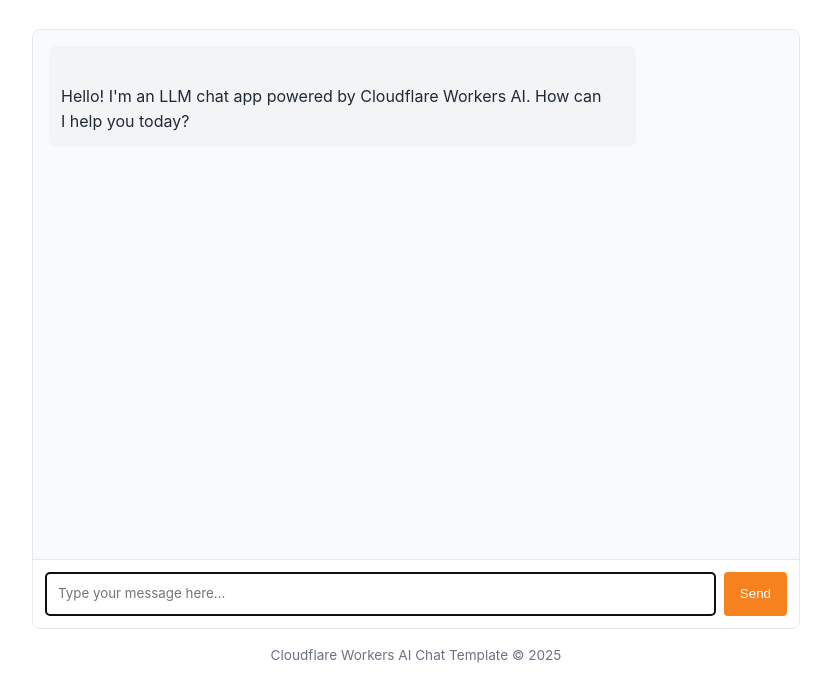
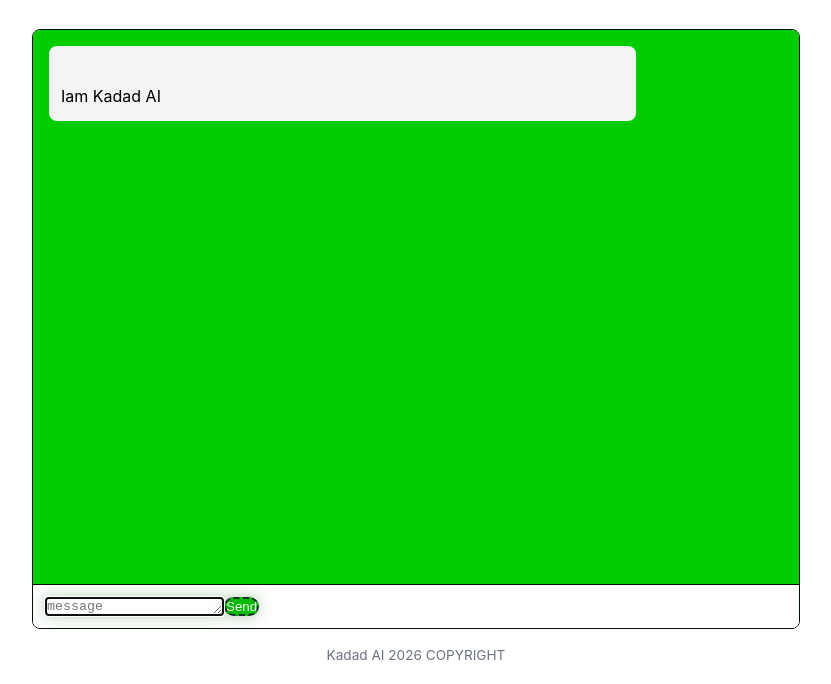
Before and after one commit to kavandad93/em, a website: page public/index.html in a window 1280 px wide. Shown: the part 116-800 px from the top of the page, without its empty margins (224-1055 px from the left). Drawn offline with Linux system fonts and the light colour scheme.

Commit message:
Update index.html

```diff
--- a/public/index.html
+++ b/public/index.html
@@ -3,16 +3,16 @@
 	<head>
 		<meta charset="UTF-8" />
 		<meta name="viewport" content="width=device-width, initial-scale=1.0" />
-		<title>LLM Chat App</title>
+		<title>Kadad Chat APP</title>
 		<style>
 			:root {
-				--primary-color: #f6821f;
-				--primary-hover: #e67e22;
-				--light-bg: #f9fafb;
-				--border-color: #e5e7eb;
-				--text-color: #1f2937;
+				--primary-color: #00bc00;
+				--primary-hover: #00ff00;
+				--light-bg: #00cc00;
+				--border-color: #001100;
+				--text-color: #000000;
 				--text-light: #6b7280;
-				--user-msg-bg: #fff2e6;
+				--user-msg-bg: #00aa00;
 				--assistant-msg-bg: #f3f4f6;
 			}
 
@@ -24,7 +24,7 @@
 
 			body {
 				font-family:
-					-apple-system, BlinkMacSystemFont, "Segoe UI", Roboto, Oxygen, Ubuntu,
+					-apple-system, BlinkMacSystemFont, "Segoe UI", Roboto, Oxygen, Ubuntu, "b yekan",
 					Cantarell, sans-serif;
 				line-height: 1.6;
 				color: var(--text-color);
@@ -94,24 +94,23 @@
 			}
 
 			#user-input {
-				flex: 1;
-				padding: 0.75rem;
-				border: 1px solid var(--border-color);
-				border-radius: 4px;
-				font-family: inherit;
-				resize: none;
-				min-height: 44px;
+				background: rgba(255, 255, 255, 0.37);
+				backdrop-filter: blur(3px);
+				-webkit-backdrop-filter: blur(3px);
+
+				box-shadow: 0px 0px 16px rgba(0, 86, 0, 0.3);
+				border: 2px dashed #1f2937;
 			}
 
+
 			#send-button {
-				margin-left: 0.5rem;
-				padding: 0 1rem;
-				background-color: var(--primary-color);
-				color: white;
-				border: none;
-				border-radius: 4px;
-				cursor: pointer;
-				transition: background-color 0.2s;
+				background: #00bc00;
+				color: #ffffff;
+				border-radius: 12px;
+
+				box-shadow: 0px 0px 16px rgba(0, 86, 0, 0.3);
+				border: 2px dashed #1f2937;
+
 			}
 
 			#send-button:hover {
@@ -144,16 +143,15 @@
 	</head>
 	<body>
 		<header>
-			<h1>Cloudflare AI Chat</h1>
-			<p>Powered by Cloudflare Workers AI</p>
+			<h1>Kadad AI Chat</h1>
+			<p>Type your message</p>
 		</header>
 
 		<div class="chat-container">
 			<div id="chat-messages" class="chat-messages">
 				<div class="message assistant-message">
 					<p>
-						Hello! I'm an LLM chat app powered by Cloudflare Workers AI. How can
-						I help you today?
+						Iam Kadad AI
 					</p>
 				</div>
 			</div>
@@ -165,7 +163,7 @@
 			<div class="message-input">
 				<textarea
 					id="user-input"
-					placeholder="Type your message here..."
+					placeholder="message"
 					rows="1"
 					autofocus
 				></textarea>
@@ -174,7 +172,7 @@
 		</div>
 
 		<footer>
-			<p>Cloudflare Workers AI Chat Template &copy; 2025</p>
+			Kadad AI 2026 COPYRIGHT
 		</footer>
 
 		<!-- Chat app script -->
```
